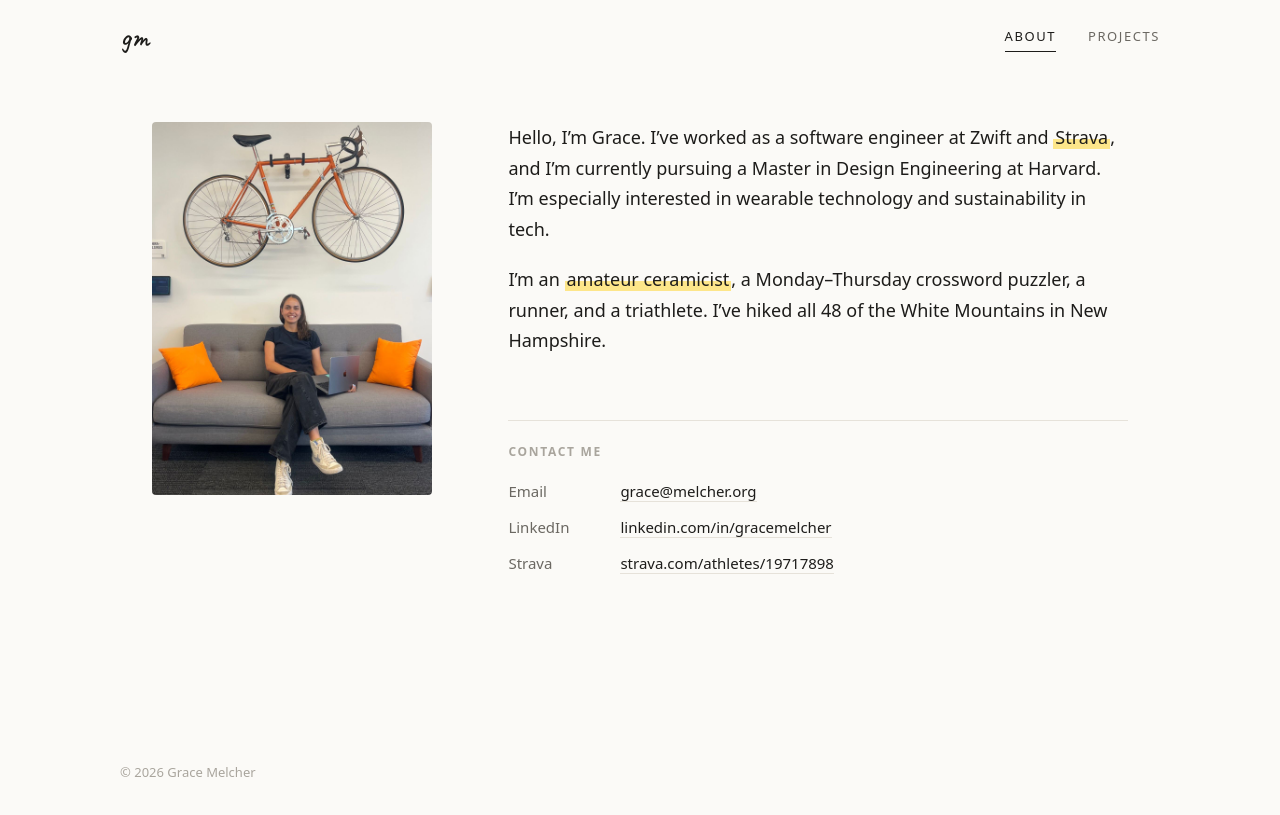
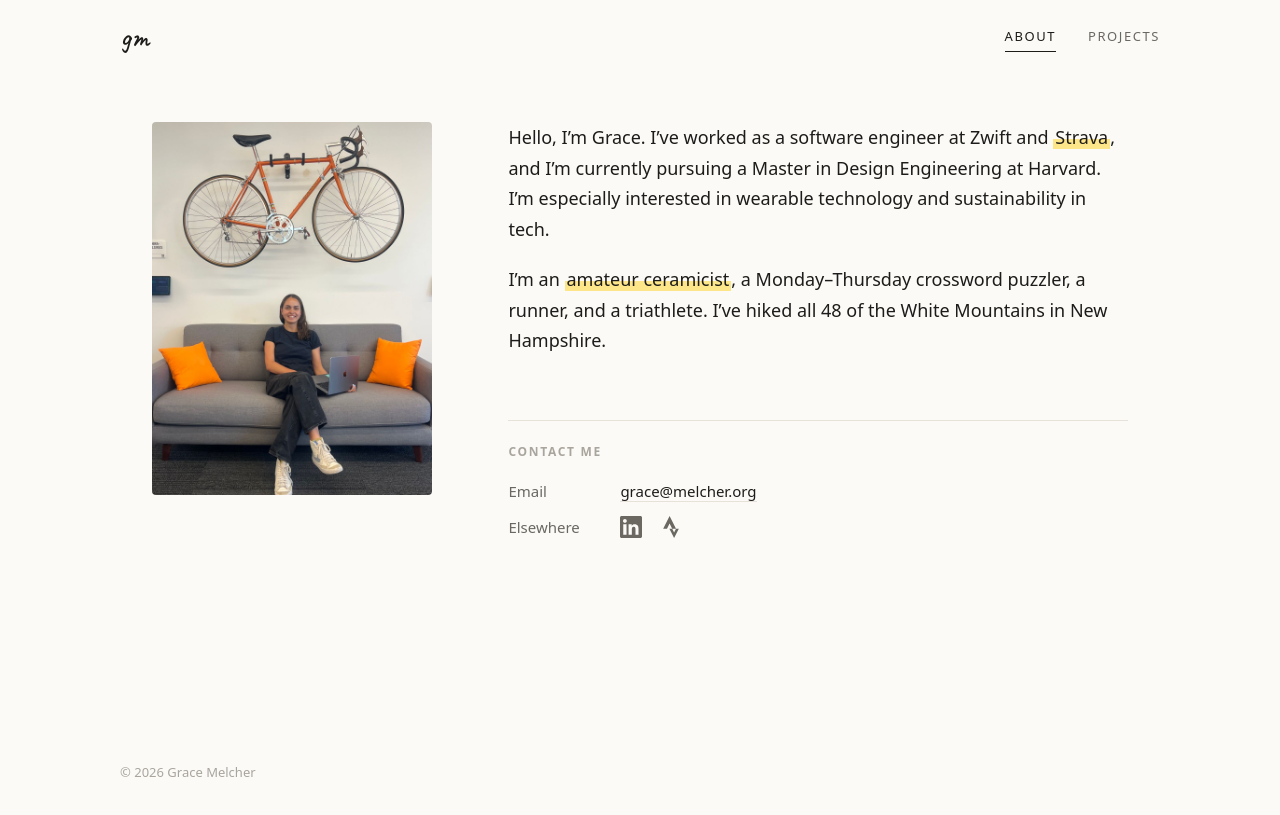
Before and after one commit to gracemelcher/personal-site, an Astro site: page /about in a window 1280 px wide. Built offline with nearby package versions, Linux system fonts and the light colour scheme; Astro itself is replaced by a stand-in of ours; a web font is replaced by a local one.

Commit message:
Add favicon and clarity integration

```diff
--- a/src/layouts/BaseLayout.astro
+++ b/src/layouts/BaseLayout.astro
@@ -31,6 +31,16 @@ const shareImage = image && new URL((await getImage({ src: image, width: 1200, f
     <link rel="stylesheet" href="https://fonts.googleapis.com/css2?family=Funnel+Display:wght@400..800&display=swap" />
     <!-- Caveat is only used for "gm", so download just those two letters -->
     <link rel="stylesheet" href="https://fonts.googleapis.com/css2?family=Caveat:wght@500&text=gm&display=swap" />
+    <!-- Microsoft Clarity analytics, only on the live site so local dev visits aren't tracked -->
+    {import.meta.env.PROD && (
+      <script is:inline>
+        (function(c,l,a,r,i,t,y){
+          c[a]=c[a]||function(){(c[a].q=c[a].q||[]).push(arguments)};
+          t=l.createElement(r);t.async=1;t.src="https://www.clarity.ms/tag/"+i;
+          y=l.getElementsByTagName(r)[0];y.parentNode.insertBefore(t,y);
+        })(window, document, "clarity", "script", "z4k54acnuv");
+      </script>
+    )}
   </head>
   <body>
     <Nav />
--- a/src/pages/about.astro
+++ b/src/pages/about.astro
@@ -6,15 +6,14 @@ import { site } from '../site.config';
 // Your photo. Swap the file to change it.
 import portrait from '../assets/about/me.jpg';
 
-// "Contact me" rows: email first, then the links in site.config.ts → socials.
-const contacts = [
-  { label: 'Email', text: site.email, href: `mailto:${site.email}` },
-  ...site.socials.map((s) => ({
-    label: s.label,
-    text: s.href.replace(/^https?:\/\/(www\.)?/, '').replace(/\/$/, ''),
-    href: s.href,
-  })),
-];
+// Icons for the links in site.config.ts → socials, matched by label.
+// Paths are from Simple Icons (24×24). A label without an icon shows as text.
+const icons: Record<string, string> = {
+  LinkedIn:
+    'M20.447 20.452h-3.554v-5.569c0-1.328-.027-3.037-1.852-3.037-1.853 0-2.136 1.445-2.136 2.939v5.667H9.351V9h3.414v1.561h.046c.477-.744 1.494-1.524 3.11-1.524 3.6 0 4.267 2.37 4.267 4.91v6.255zM5.337 7.433c-1.144 0-2.063-.926-2.063-2.065 0-1.138.92-2.063 2.063-2.063 1.14 0 2.064.925 2.064 2.063 0 1.139-.925 2.065-2.064 2.065zm1.782 13.019H3.555V9h3.564v11.452zM22.225 0H1.771C.792 0 0 .774 0 1.729v20.542C0 23.227.792 24 1.771 24h20.451C23.2 24 24 23.227 24 22.271V1.729C24 .774 23.2 0 22.222 0h.003z',
+  Strava:
+    'M15.387 17.944l-2.089-4.116h-3.065L15.387 24l5.15-10.172h-3.066m-7.008-5.599l2.836 5.598h4.172L10.463 0l-7 13.828h4.169',
+};
 ---
 
 <BaseLayout title="About">
@@ -43,16 +42,26 @@ const contacts = [
       <section class="contact" aria-labelledby="contact-title">
         <h2 id="contact-title">Contact me</h2>
         <dl>
-          {contacts.map((c) => (
+          <div>
+            <dt>Email</dt>
+            <dd><a href={`mailto:${site.email}`}>{site.email}</a></dd>
+          </div>
+          {site.socials.length > 0 && (
             <div>
-              <dt>{c.label}</dt>
-              <dd>
-                <a href={c.href} target={c.href.startsWith('mailto:') ? undefined : '_blank'} rel="noopener">
-                  {c.text}
-                </a>
+              <dt>Elsewhere</dt>
+              <dd class="socials">
+                {site.socials.map((s) => (
+                  <a href={s.href} target="_blank" rel="noopener" aria-label={icons[s.label] ? s.label : undefined} title={s.label}>
+                    {icons[s.label] ? (
+                      <svg viewBox="0 0 24 24" width="22" height="22" aria-hidden="true"><path d={icons[s.label]} fill="currentColor" /></svg>
+                    ) : (
+                      s.label
+                    )}
+                  </a>
+                ))}
               </dd>
             </div>
-          ))}
+          )}
         </dl>
       </section>
     </div>
@@ -151,6 +160,18 @@ const contacts = [
     border-color: var(--accent);
   }
 
+  .contact .socials {
+    display: flex;
+    align-items: center;
+    gap: 18px;
+  }
+
+  .contact .socials a {
+    display: inline-flex;
+    color: var(--ink-soft);
+    border-bottom: 0;
+  }
+
   @media (max-width: 700px) {
     .about {
       grid-template-columns: 1fr;
```
Also changed, not shown: public/favicon.svg.
